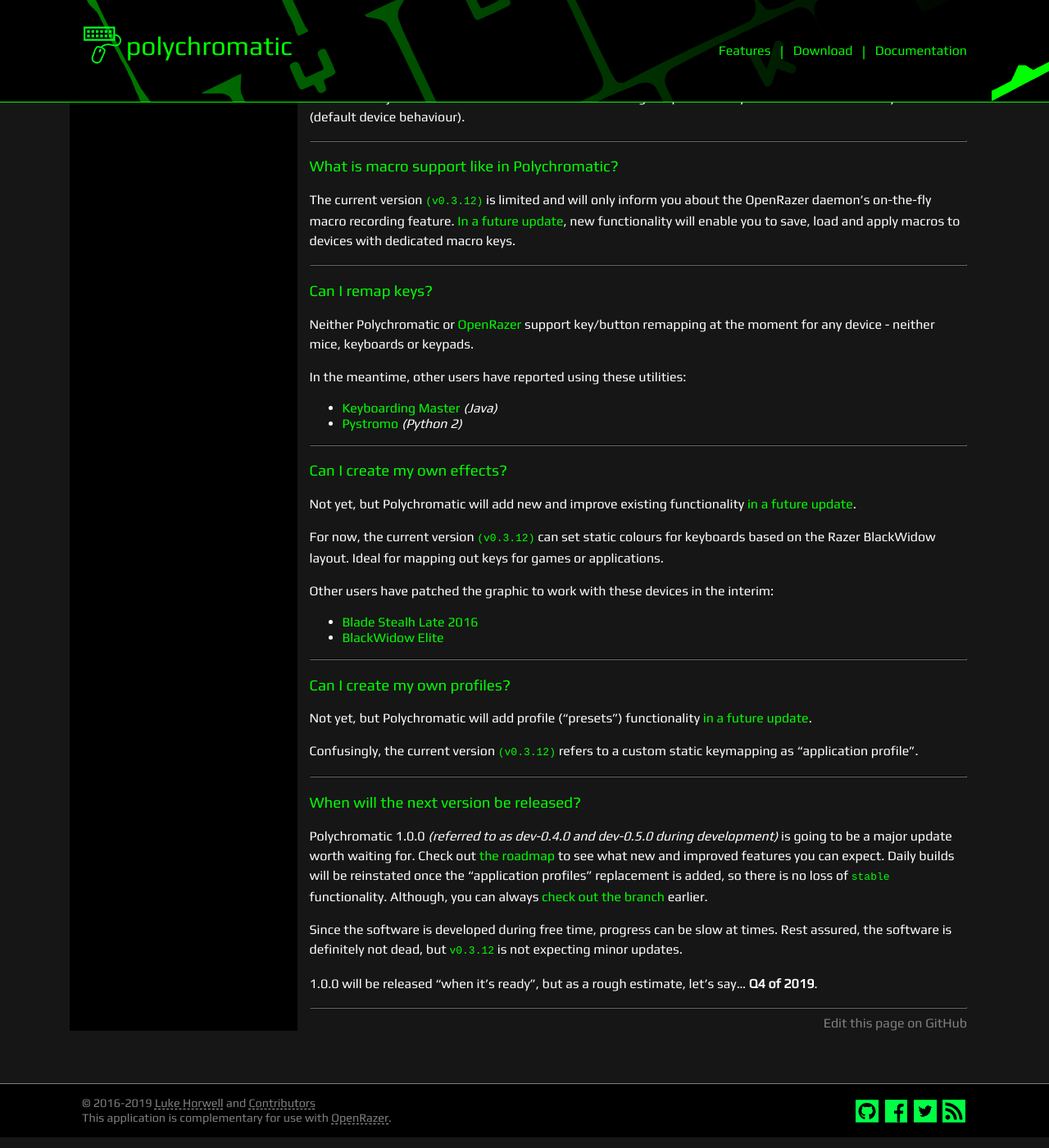
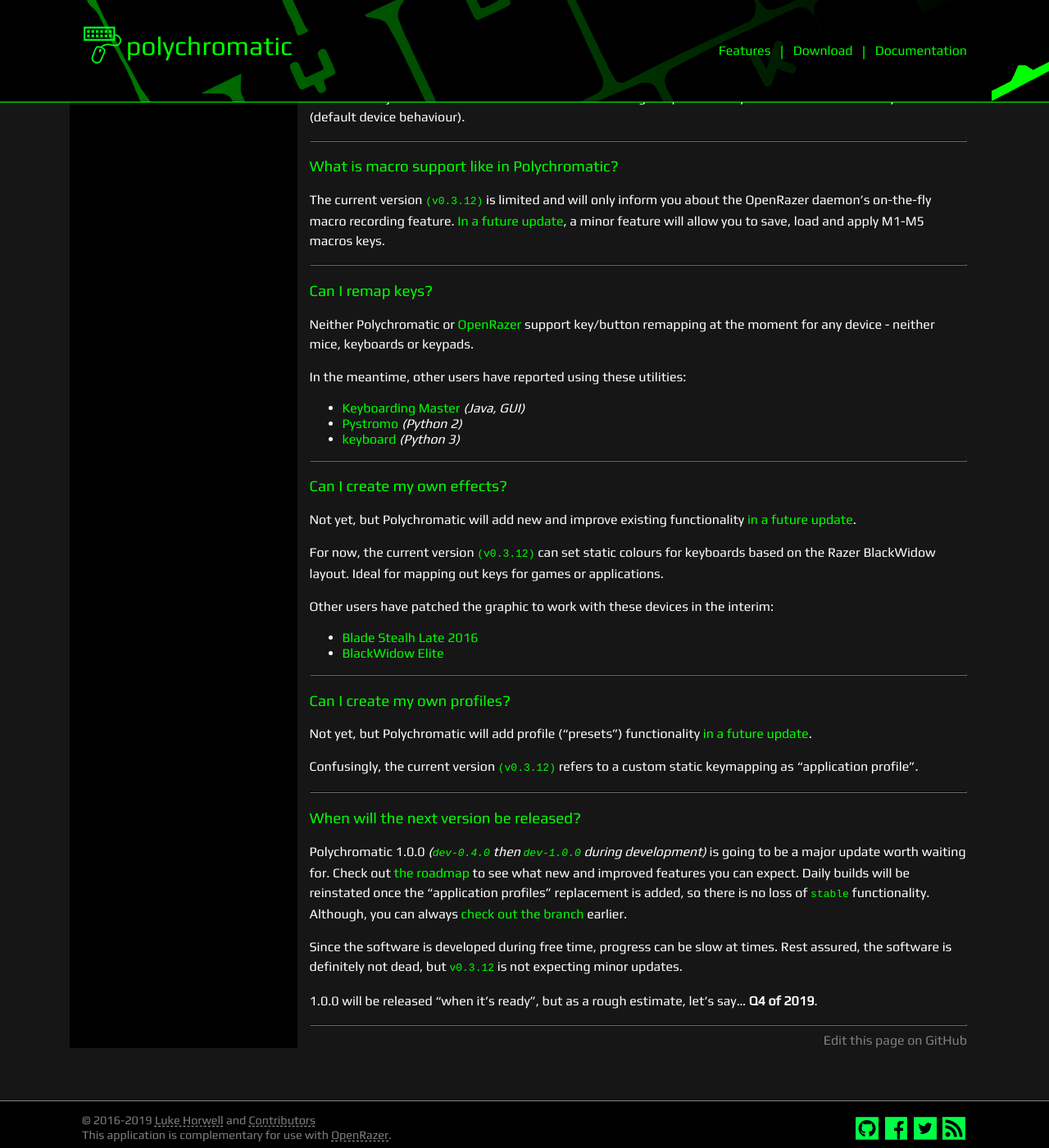
Before and after one commit to polychromatic/website, a Jekyll site: the page built from docs/faqs.md, in a window 1280 px wide and 1400 px high, scrolled down 1792 px. Shown: the whole window at 82% size. Built offline with Jekyll 4.4.1, drawn with Linux system fonts in a browser that asks for light colours; some of the changed text lies outside the part shown.

Commit message:
Updates to FAQs.
+ Add mention for this Python 3 project:
https://github.com/boppreh/keyboard

```diff
--- a/docs/faqs.md
+++ b/docs/faqs.md
@@ -49,8 +49,8 @@ excellent progress, but is still in early development.
 * <https://github.com/z3ntu/openrazer-shim>
 * <https://github.com/openrazer/openrazer/issues/623>
 
-Once OpenRazer is fully compatible with Windows and Mac, Polychromatic will
-be able to support Windows and macOS.
+Once OpenRazer is fully compatible with Windows and Mac, Polychromatic can look at
+supporting Windows and macOS.
 
 ----
 
@@ -112,8 +112,8 @@ work with gamepads as they behave like a Chroma keyboard (default device behavio
 
 The current version `(v0.3.12)` is limited and will only inform you about the
 OpenRazer daemon's on-the-fly macro recording feature.
-[In a future update](/docs/roadmap/), new functionality will enable you to
-save, load and apply macros to devices with dedicated macro keys.
+[In a future update](/docs/roadmap/), a minor feature will allow you to
+save, load and apply M1-M5 macros keys.
 
 ---
 
@@ -124,8 +124,9 @@ moment for any device - neither mice, keyboards or keypads.
 
 In the meantime, other users have reported using these utilities:
 
-* [Keyboarding Master](https://sites.google.com/site/keyboardingmaster/) _(Java)_
+* [Keyboarding Master](https://sites.google.com/site/keyboardingmaster/) _(Java, GUI)_
 * [Pystromo](https://github.com/byrongibson/Pystromo) _(Python 2)_
+* [keyboard](https://github.com/boppreh/keyboard) _(Python 3)_
 
 ---
 
@@ -155,7 +156,7 @@ Confusingly, the current version `(v0.3.12)` refers to a custom static keymappin
 
 ### When will the next version be released?
 
-Polychromatic 1.0.0 _(referred to as dev-0.4.0 and dev-0.5.0 during development)_ is going to
+Polychromatic 1.0.0 _(`dev-0.4.0` then `dev-1.0.0` during development)_ is going to
 be a major update worth waiting for. Check out [the roadmap](/docs/roadmap/) to see what
 new and improved features you can expect. Daily builds will be reinstated once the "application profiles"
 replacement is added, so there is no loss of `stable` functionality. Although, you can
```
